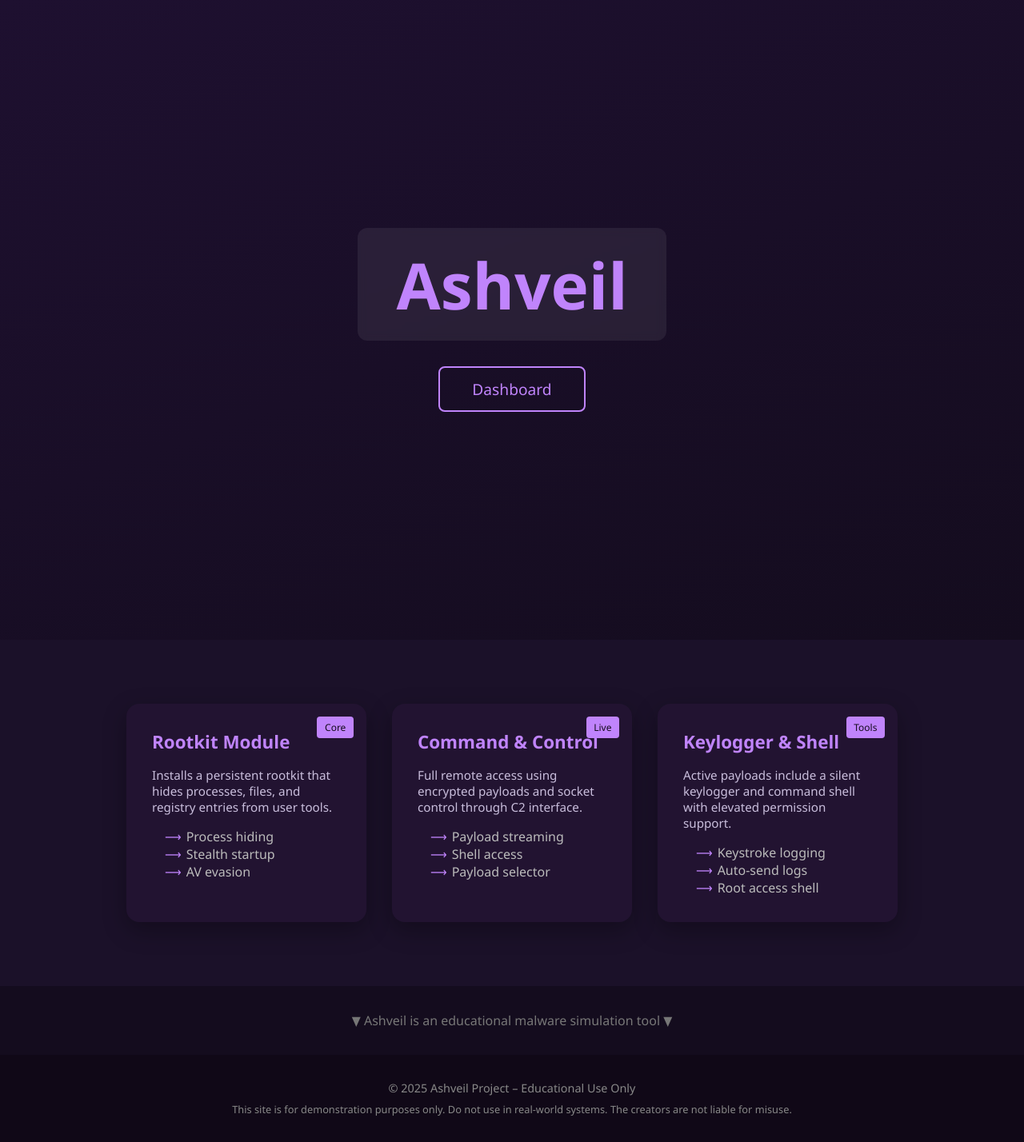
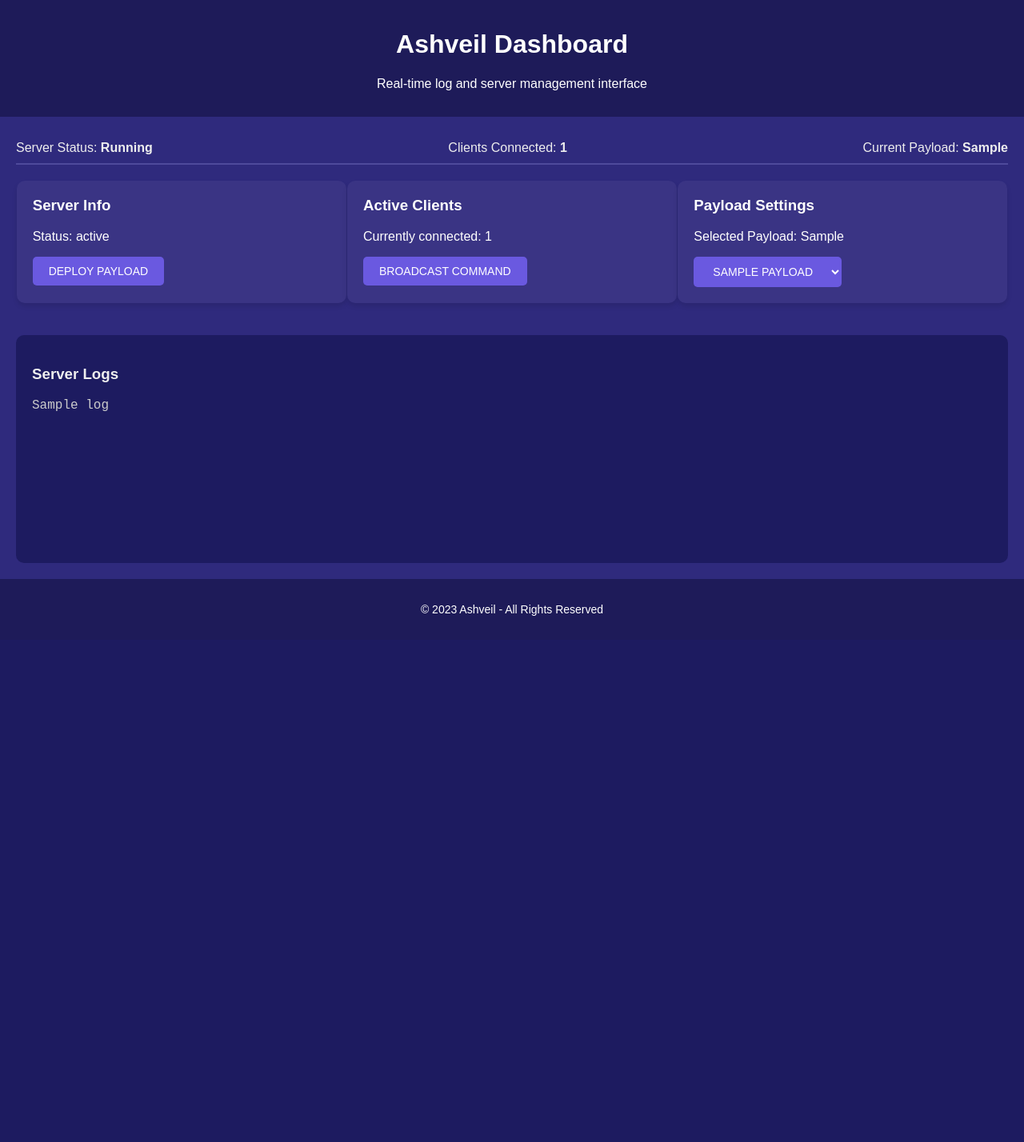
Before and after one commit to madmaxvoltro/Ashveil, a Flask app: template server/templates/dashboard.html in a window 1280 px wide. Shown: the whole page at 80% size. After the commit the page ends 770 px from the top, so only its background shows below. Run offline with Flask 3, Linux system fonts and the light colour scheme; the template is opened without the code that fills it: most values are stand-ins (such as "Sample title", 1, 10 or a date in 2020); parts of the project's set-up code (start-up, migrations or seed data) failed here and were passed over.

Commit message:
WIP Dashboard & README

```diff
--- a/server/server.py
+++ b/server/server.py
@@ -27,8 +27,12 @@ selected_code_file = None
 
 # pages
 @app.route('/')
+def home():
+    return render_template('index.html')
+
+@app.route('/dashboard')
 def dashboard():
-    return render_template('indexs.html')
+    return render_template('dashboard.html')
 
 def info(message):
     os.system('cls' if os.name == 'nt' else 'clear')
--- a/server/templates/dashboard.html
+++ b/server/templates/dashboard.html
@@ -2,243 +2,243 @@
 <html lang="en">
 <head>
     <meta charset="UTF-8" />
-  <meta name="viewport" content="width=device-width, initial-scale=1.0"/>
-  <title>Ashveil</title>
+    <meta name="viewport" content="width=device-width, initial-scale=1.0">
+    <title>Ashveil Dashboard</title>
     <style>
-    :root {
-      --bg: #140c1e;
-      --card-bg: #221331;
-      --accent: #c084fc;
-      --text: #e0d8f9;
-      --highlight: rgba(255, 255, 255, 0.07);
+        body {
+            font-family: Arial, sans-serif;
+            background-color: #2f2a7d; /* Dark purple background */
+            margin: 0;
+            padding: 0;
+            color: #eee;
+            display: flex;
+            flex-direction: column;
+            height: 100vh;
+            justify-content: flex-start;
         }
 
-    * {
-      margin: 0;
-      padding: 0;
-      box-sizing: border-box;
-      font-family: 'Segoe UI', Tahoma, Geneva, Verdana, sans-serif;
+        header {
+            background-color: #1e1b59;
+            color: #fff;
+            padding: 1rem;
+            text-align: center;
         }
 
-    body {
-      background-color: var(--bg);
-      color: var(--text);
-      overflow-x: hidden;
+        main {
+            display: flex;
+            flex-direction: column;
+            padding: 20px;
+            flex-grow: 1;
+            overflow: hidden;
         }
 
-    a {
-      text-decoration: none;
-      color: inherit;
-    }
-
-    /* Hero */
-    .hero {
-      height: 100vh;
+        .card-container {
             display: flex;
-      flex-direction: column;
-      align-items: center;
-      justify-content: center;
-      text-align: center;
-      padding: 2rem;
-      background: linear-gradient(160deg, #1e1030, #140c1e);
-      animation: fadeIn 1.5s ease;
-    }
-
-    .hero h1 {
-      font-size: 5rem;
-      padding: 1rem 3rem;
-      background: var(--highlight);
-      border-radius: 12px;
-      backdrop-filter: blur(5px);
-      color: var(--accent);
-      animation: slideDown 1.5s ease;
-    }
-
-    .dashboard-btn {
-      margin-top: 2rem;
-      padding: 0.8rem 2.5rem;
-      border: 2px solid var(--accent);
-      background: transparent;
-      color: var(--accent);
-      border-radius: 8px;
-      font-size: 1.2rem;
-      transition: 0.3s ease;
-      cursor: pointer;
-    }
-
-    .dashboard-btn:hover {
-      background: #fff;
-      color: #140c1e;
-      transform: scale(1.05);
-    }
-
-    /* Dashboard Cards */
-    .features {
-      display: flex;
-      flex-wrap: wrap;
-      justify-content: center;
-      gap: 2rem;
-      padding: 5rem 2rem;
-      background: #1b1129;
+            justify-content: space-around;
+            margin-bottom: 20px;
         }
 
         .card {
-      background: var(--card-bg);
-      padding: 2rem;
-      border-radius: 16px;
-      width: 300px;
-      max-width: 90%;
-      box-shadow: 0 10px 30px rgba(0, 0, 0, 0.3);
-      transition: transform 0.3s ease, box-shadow 0.3s ease;
-      animation: fadeInUp 1s ease;
-      display: flex;
-      flex-direction: column;
-      gap: 1rem;
-      position: relative;
+            background-color: #3a3484;
+            color: #fff;
+            padding: 20px;
+            border-radius: 10px;
+            width: 30%;
+            box-shadow: 0 4px 6px rgba(0, 0, 0, 0.1);
+            transition: transform 0.3s ease;
         }
 
         .card:hover {
-      transform: translateY(-5px) scale(1.02);
-      box-shadow: 0 20px 50px rgba(0, 0, 0, 0.5);
+            transform: translateY(-10px);
         }
 
         .card h3 {
-      color: var(--accent);
-      font-size: 1.4rem;
+            margin-top: 0;
         }
 
-    .card p {
-      color: #c9bedc;
-      font-size: 0.95rem;
+        .btn {
+            background-color: #6a59e0;
+            color: white;
+            border: none;
+            padding: 10px 20px;
+            cursor: pointer;
+            border-radius: 5px;
+            text-transform: uppercase;
+            font-size: 14px;
+            transition: background-color 0.3s ease;
         }
 
-    .card ul {
-      list-style: none;
-      padding-left: 1rem;
-      color: #bbb;
+        .btn:hover {
+            background-color: #5438c6;
         }
 
-    .card ul li::before {
-      content: '⟶';
-      margin-right: 6px;
-      color: var(--accent);
+        .logs-container {
+            background-color: #1d1b60;
+            padding: 20px;
+            margin-top: 20px;
+            border-radius: 10px;
+            height: 300px;
+            overflow-y: auto;
         }
 
-    .card .badge {
-      position: absolute;
-      top: 1rem;
-      right: 1rem;
-      background: var(--accent);
-      color: #140c1e;
-      padding: 0.3rem 0.6rem;
-      font-size: 0.75rem;
-      border-radius: 4px;
+        .logs-container pre {
+            font-family: 'Courier New', monospace;
+            white-space: pre-wrap;
+            word-wrap: break-word;
+            color: #ccc;
         }
 
-    /* Divider */
-    .divider {
+        footer {
             text-align: center;
-      color: #777;
-      margin: 2rem auto;
-      font-size: 1rem;
+            background-color: #1e1b59;
+            color: #fff;
+            padding: 1rem;
+            font-size: 14px;
         }
 
-    /* Footer */
-    footer {
-      text-align: center;
-      padding: 2rem;
-      background: #100817;
-      color: #888;
-      font-size: 0.9rem;
+        .status-bar {
+            display: flex;
+            justify-content: space-between;
+            margin-bottom: 20px;
+            padding: 10px 0;
+            border-bottom: 2px solid #4e4a9b;
         }
 
-    footer span {
-      display: block;
-      font-size: 0.8rem;
-      margin-top: 0.5rem;
+        .status-item {
+            font-size: 16px;
         }
 
-    /* Animations */
-    @keyframes fadeIn {
-      from { opacity: 0; }
-      to { opacity: 1; }
+        .status-item span {
+            font-weight: bold;
         }
 
-    @keyframes fadeInUp {
-      from { opacity: 0; transform: translateY(20px); }
-      to { opacity: 1; transform: translateY(0); }
+        .status-item.success {
+            color: #2ecc71;
         }
 
-    @keyframes slideDown {
-      from { transform: translateY(-50px); opacity: 0; }
-      to { transform: translateY(0); opacity: 1; }
+        .status-item.error {
+            color: #e74c3c;
         }
 
-    @media (max-width: 768px) {
-      .hero h1 {
-        font-size: 3rem;
+        .status-item.neutral {
+            color: #f39c12;
         }
-      .features {
-        flex-direction: column;
-        align-items: center;
-      }
-    }
+
     </style>
 </head>
 <body>
 
-  <!-- Hero Section -->
-  <section class="hero">
-    <h1>Ashveil</h1>
-    <a href="/dashboard">
-      <button class="dashboard-btn">Dashboard</button>
-    </a>
-  </section>
+<header>
+    <h1>Ashveil Dashboard</h1>
+    <p>Real-time log and server management interface</p>
+</header>
 
-  <!-- Feature Dashboard Cards -->
-  <section class="features">
-    <div class="card">
-      <span class="badge">Core</span>
-      <h3>Rootkit Module</h3>
-      <p>Installs a persistent rootkit that hides processes, files, and registry entries from user tools.</p>
-      <ul>
-        <li>Process hiding</li>
-        <li>Stealth startup</li>
-        <li>AV evasion</li>
-      </ul>
+<main>
+    <!-- Status bar for real-time info -->
+    <div class="status-bar">
+        <div class="status-item">
+            Server Status: <span class="success">Running</span>
+        </div>
+        <div class="status-item">
+            Clients Connected: <span class="neutral">{{ client_count }}</span>
+        </div>
+        <div class="status-item">
+            Current Payload: <span class="success">{{ current_payload }}</span>
+        </div>
     </div>
 
+    <!-- Card Section -->
+    <div class="card-container">
         <div class="card">
-      <span class="badge">Live</span>
-      <h3>Command & Control</h3>
-      <p>Full remote access using encrypted payloads and socket control through C2 interface.</p>
-      <ul>
-        <li>Payload streaming</li>
-        <li>Shell access</li>
-        <li>Payload selector</li>
-      </ul>
+            <h3>Server Info</h3>
+            <p>Status: <span class="success">{{ server_status }}</span></p>
+            <button class="btn" onclick="deployPayload()">Deploy Payload</button>
+        </div>
+        <div class="card">
+            <h3>Active Clients</h3>
+            <p>Currently connected: <span class="neutral">{{ client_count }}</span></p>
+            <button class="btn" onclick="broadcastCommand()">Broadcast Command</button>
+        </div>
+        <div class="card">
+            <h3>Payload Settings</h3>
+            <p>Selected Payload: <span class="success">{{ current_payload }}</span></p>
+            <select id="payloadSelect" class="btn" onchange="changePayload()">
+                {% for payload in payloads %}
+                    <option value="{{ payload }}" {% if payload == current_payload %}selected{% endif %}>{{ payload }}</option>
+                {% endfor %}
+            </select>
+        </div>
     </div>
 
-    <div class="card">
-      <span class="badge">Tools</span>
-      <h3>Keylogger & Shell</h3>
-      <p>Active payloads include a silent keylogger and command shell with elevated permission support.</p>
-      <ul>
-        <li>Keystroke logging</li>
-        <li>Auto-send logs</li>
-        <li>Root access shell</li>
-      </ul>
+    <!-- Logs Section -->
+    <div class="logs-container">
+        <h3>Server Logs</h3>
+        <pre id="logs">{{ logs | join('\n') }}</pre>
     </div>
-  </section>
+</main>
 
-  <!-- Divider -->
-  <div class="divider">▼ Ashveil is an educational malware simulation tool ▼</div>
+<footer>
+    <p>&copy; 2023 Ashveil - All Rights Reserved</p>
+</footer>
 
-  <!-- Footer -->
-  <footer>
-    <p>&copy; 2025 Ashveil Project – Educational Use Only</p>
-    <span>This site is for demonstration purposes only. Do not use in real-world systems. The creators are not liable for misuse.</span>
-  </footer>
+<script>
+    // Fetch logs periodically
+    async function updateLogs() {
+        try {
+            const res = await fetch('/logs');
+            const data = await res.json();
+            const logDiv = document.getElementById('logs');
+            logDiv.textContent = data.logs.join('\n');
+            logDiv.scrollTop = logDiv.scrollHeight;
+        } catch (e) {
+            console.error('Failed to fetch logs', e);
+        }
+    }
+
+    // Call function to fetch logs every 2 seconds
+    setInterval(updateLogs, 2000);
+
+    // Change the payload by sending a request to the Flask backend
+    function changePayload() {
+        const selectedPayload = document.getElementById('payloadSelect').value;
+        fetch('/deploy', {
+            method: 'POST',
+            body: new URLSearchParams({ payload: selectedPayload })
+        })
+        .then(response => response.json())
+        .then(data => {
+            console.log("Payload updated:", data);
+        });
+    }
+
+    // Trigger broadcast command
+    function broadcastCommand() {
+        const command = prompt("Enter the command to broadcast:");
+        if (command) {
+            fetch('/broadcast', {
+                method: 'POST',
+                body: command
+            })
+            .then(response => response.json())
+            .then(data => {
+                console.log("Command broadcasted:", data);
+            });
+        }
+    }
+
+    // Function to deploy selected payload
+    function deployPayload() {
+        alert('Deploying payload...');
+        fetch('/deploy', {
+            method: 'POST',
+            body: new URLSearchParams({ payload: document.getElementById('payloadSelect').value })
+        })
+        .then(response => response.json())
+        .then(data => {
+            console.log("Payload deployed:", data);
+        });
+    }
+</script>
 
 </body>
 </html>
```
Also changed, not shown: README.md. Lines whose indentation alone changed are shown as unchanged.
